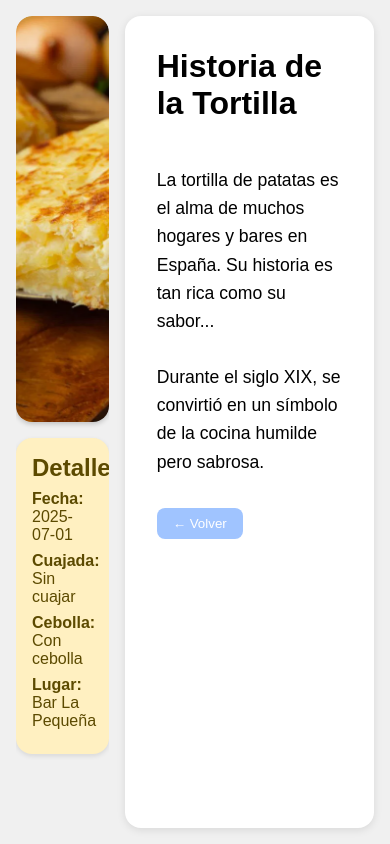
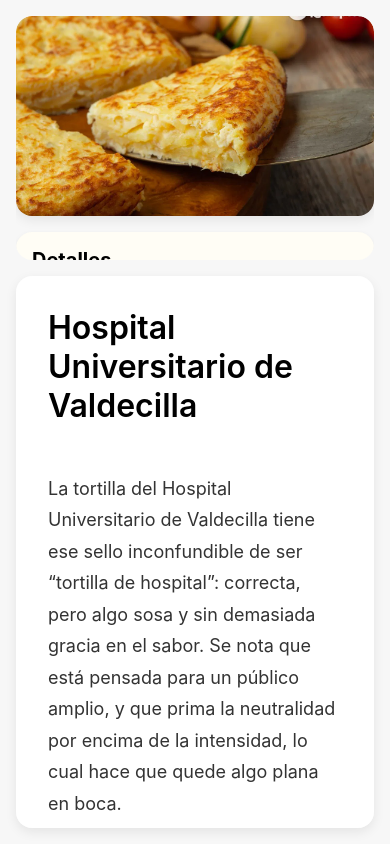
Before and after one commit to Varlas/tortilla, a React (Vite) app: page /articulo/1 in a window 390 px wide. Built offline with nearby package versions, Linux system fonts and the light colour scheme.

Commit message:
Better styles

```diff
--- a/src/App.tsx
+++ b/src/App.tsx
@@ -16,7 +16,7 @@
 				<Route path="/" element={<Layout />} />
 				<Route path="/articulos" element={<ArticlesMasonry />} />
 				<Route path="/articulo/:id" element={<ArticleDetail />} />
-				<Route path="/normas" element={<Rules />} />
+				<Route path="/about" element={<Rules />} />
 				<Route path="/ranking" element={<Ranking />} />
 				<Route path="/selector" element={<TortillaSelector />} />
 				<Route path="/bar" element={<BarCard />} />
--- /dev/null
+++ b/src/components/ArticleDetail/ArticleDetail.css
@@ -0,0 +1,135 @@
+/* ArticleDetail.css */
+
+/* CONTENEDOR PRINCIPAL */
+.articleLayout {
+  display: flex;
+  gap: 1rem;
+  height: 100vh;
+  padding: 1rem;
+  box-sizing: border-box;
+  background-color: #f7f7f7;
+  font-family: 'Inter', sans-serif;
+}
+
+/* PANEL IZQUIERDO */
+.leftPanel {
+  flex: 1;
+  display: flex;
+  flex-direction: column;
+  gap: 1rem;
+  border-radius: 1rem;
+  overflow: hidden;
+  max-height: 100vh;
+}
+
+/* IMAGEN DEL ARTÍCULO */
+.articleImage {
+  width: 100%;
+  height: 300px;
+  object-fit: cover;
+  border-radius: 1rem;
+  box-shadow: 0 4px 12px rgba(0, 0, 0, 0.08);
+}
+
+/* KEY POINTS ESTILO MODERNO */
+.keyPoints {
+  display: flex;
+  flex-wrap: wrap;
+  gap: 0.5rem;
+  padding: 1rem;
+  border-radius: 1rem;
+  background-color: #fffdf5;
+  box-shadow: 0 2px 5px rgba(0,0,0,0.08);
+}
+
+.keyPoints h2 {
+  width: 100%;
+  font-size: 1.25rem;
+  margin-bottom: 0.5rem;
+}
+
+.keyPoints ul {
+  display: flex;
+  flex-wrap: wrap;
+  gap: 0.5rem;
+  padding: 0;
+  margin: 0;
+  list-style: none;
+  width: 100%;
+}
+
+.keyPoints li {
+  background-color: #fff7d6;
+  color: #5c4a00;
+  padding: 0.5rem 0.75rem;
+  border-radius: 0.5rem;
+  font-size: 0.9rem;
+  box-shadow: 0 1px 3px rgba(0,0,0,0.1);
+}
+
+/* PANEL DERECHO */
+.rightPanel {
+  flex: 2;
+  background-color: #ffffff;
+  padding: 2rem;
+  border-radius: 1rem;
+  overflow-y: auto;
+  box-shadow: 0 4px 12px rgba(0, 0, 0, 0.08);
+}
+
+.rightPanel h1 {
+  font-size: 2rem;
+  font-weight: 600;
+  margin-bottom: 1rem;
+}
+
+.rightPanel p {
+  font-size: 1.125rem;
+  line-height: 1.75;
+  white-space: pre-line;
+  color: #333333;
+}
+
+/* BOTÓN DE VOLVER */
+.backButton {
+  margin-top: 2rem;
+  padding: 0.75rem 1.5rem;
+  background-color: #a0c4ff;
+  color: white;
+  border: none;
+  border-radius: 0.75rem;
+  cursor: pointer;
+  font-weight: 500;
+  transition: all 0.3s ease;
+  box-shadow: 0 2px 5px rgba(0,0,0,0.15);
+}
+
+.backButton:hover {
+  background-color: #88b5ee;
+  transform: translateY(-2px);
+  box-shadow: 0 4px 8px rgba(0,0,0,0.2);
+}
+
+/* ARTÍCULO NO ENCONTRADO */
+.notFound {
+  text-align: center;
+  padding: 2rem;
+  font-size: 1.25rem;
+  color: #555555;
+}
+
+/* RESPONSIVE */
+@media (max-width: 768px) {
+  .articleLayout {
+    flex-direction: column;
+  }
+
+  .leftPanel,
+  .rightPanel {
+    width: 100%;
+  }
+
+  .articleImage {
+    height: 200px;
+  }
+}
--- a/src/components/ArticleDetail/ArticleDetail.module.css
+++ /dev/null
@@ -1,85 +0,0 @@
-.articleLayout {
-    display: flex;
-    gap: 1rem;
-    height: 100vh;
-    padding: 1rem;
-    box-sizing: border-box;
-    background-color: #f0f0f0;
-  }
-
-  .leftPanel {
-    flex: 1;
-    display: flex;
-    flex-direction: column;
-    gap: 1rem;
-    border-radius: 1rem;
-    overflow: hidden;
-  }
-
-  .articleImage {
-    width: 100%;
-    height: 50%;
-    object-fit: cover;
-    border-radius: 1rem;
-    box-shadow: 0 2px 5px rgba(0, 0, 0, 0.2);
-  }
-
-  .keyPoints {
-    background-color: #fff0c1;
-    padding: 1rem;
-    border-radius: 1rem;
-    box-shadow: 0 2px 5px rgba(0, 0, 0, 0.1);
-    color: #5c4a00;
-  }
-
-  .keyPoints h2 {
-    margin-bottom: 0.5rem;
-  }
-
-  .keyPoints ul {
-    list-style: none;
-    padding: 0;
-    margin: 0;
-  }
-
-  .keyPoints li {
-    margin-bottom: 0.5rem;
-  }
-
-  .rightPanel {
-    flex: 2;
-    background-color: white;
-    padding: 2rem;
-    border-radius: 1rem;
-    overflow-y: auto;
-    box-shadow: 0 2px 8px rgba(0, 0, 0, 0.1);
-  }
-
-  .rightPanel h1 {
-    margin-bottom: 1rem;
-  }
-
-  .rightPanel p {
-    font-size: 1.1rem;
-    line-height: 1.6;
-    white-space: pre-line;
-  }
-
-  .backButton {
-    margin-top: 2rem;
-    padding: 0.5rem 1rem;
-    background-color: #a0c4ff;
-    color: white;
-    border: none;
-    border-radius: 0.5rem;
-    cursor: pointer;
-  }
-
-  .backButton:hover {
-    background-color: #88b5ee;
-  }
-
-  .notFound {
-    text-align: center;
-    padding: 2rem;
-  }
--- a/src/components/ArticleDetail/ArticleDetail.tsx
+++ b/src/components/ArticleDetail/ArticleDetail.tsx
@@ -1,6 +1,7 @@
+import React from 'react';
 import { useParams, useNavigate } from 'react-router-dom';
 import { articles } from '../../data/articles';
-import styles from './ArticleDetail.module.css';
+import './ArticleDetail.css'; // Usaremos CSS modular simple aquí
 
 export const ArticleDetail: React.FC = () => {
   const { id } = useParams();
@@ -10,9 +11,11 @@
 
   if (!article) {
     return (
-			<div className={styles.notFound}>
+      <div className="notFound">
         <h1>Artículo no encontrado</h1>
-				<button onClick={() => navigate(-1)}>Volver</button>
+        <button className="backButton" onClick={() => navigate(-1)}>
+          Volver
+        </button>
       </div>
     );
   }
@@ -20,35 +23,27 @@
   const { image, title, content, keyPoints } = article;
 
   return (
-		<div className={styles.articleLayout}>
-			<div className={styles.leftPanel}>
-				<img src={image} alt={title} className={styles.articleImage} />
-				<div className={styles.keyPoints}>
+    <div className="articleLayout">
+      {/* PANEL IZQUIERDO */}
+      <div className="leftPanel">
+        <img src={image} alt={title} className="articleImage" />
+        <div className="keyPoints">
           <h2>Detalles</h2>
           <ul>
-						<li>
-							<strong>Fecha:</strong> {keyPoints.fecha}
+            {Object.entries(keyPoints).map(([key, value]) => (
+              <li key={key}>
+                <strong>{key.charAt(0).toUpperCase() + key.slice(1)}:</strong> {value}
               </li>
-						<li>
-							<strong>Cuajada:</strong> {keyPoints.cuajada}
-						</li>
-						<li>
-							<strong>Cebolla:</strong> {keyPoints.cebolla}
-						</li>
-						<li>
-							<strong>Lugar:</strong> {keyPoints.local}
-						</li>
+            ))}
           </ul>
         </div>
       </div>
 
-			<div className={styles.rightPanel}>
+      {/* PANEL DERECHO */}
+      <div className="rightPanel">
         <h1>{title}</h1>
         <p>{content}</p>
-				<button
-					className={styles.backButton}
-					onClick={() => navigate(-1)}
-				>
+        <button className="backButton" onClick={() => navigate(-1)}>
           ← Volver
         </button>
       </div>
--- a/src/data/articles.ts
+++ b/src/data/articles.ts
@@ -4,34 +4,34 @@
 export const articles = [
 	{
 		id: '1',
-		title: 'Historia de la Tortilla',
+		title: 'Hospital Universitario de Valdecilla',
 		image: img1,
 		content: `
-La tortilla de patatas es el alma de muchos hogares y bares en España. Su historia es tan rica como su sabor...
+La tortilla del Hospital Universitario de Valdecilla tiene ese sello inconfundible de ser “tortilla de hospital”: correcta, pero algo sosa y sin demasiada gracia en el sabor. Se nota que está pensada para un público amplio, y que prima la neutralidad por encima de la intensidad, lo cual hace que quede algo plana en boca.
 
-Durante el siglo XIX, se convirtió en un símbolo de la cocina humilde pero sabrosa.
+En cuanto a la textura, la tortilla está bastante cuajada, con una consistencia firme que se mantiene bien en el plato. Sin embargo, a esa solidez se le añade un ligero regusto ácido que sorprende y no termina de encajar con la sencillez del conjunto, restándole atractivo a cada bocado.
+
+Lo que equilibra la experiencia es todo lo que rodea al pincho: el personal de la cafetería es cercano y amable, transmitiendo una atención muy positiva para el volumen de gente que atienden a diario. El pan de acompañamiento resulta una grata sorpresa, fresco y de buena calidad, mientras que los baños destacan por su limpieza, lo que siempre se agradece en un entorno hospitalario.
 `,
 		keyPoints: {
 			fecha: '2025-07-01',
-			cuajada: 'Sin cuajar',
+			cuajada: 'Cuajada',
 			cebolla: 'Con cebolla',
-			local: 'Bar La Pequeña',
+			tamaño: 'Medio',
+			precio: '$',
+			pan: 'incluido',
+			ambiente: 'activo',
+			limpieza: 'buena',
+			valoracion: '2,5/5'
 		},
 	},
-	{
-		id: '2',
-		title: 'Recetas Tradicionales',
-		image: img2,
-		content: `
-Esta receta es un clásico. Solo necesitas huevos, patata, sal y aceite de oliva.
+	{ id: "2", title: "Cafetería Sol y Sombra", image: img2, content: "La tortilla de Sol y Sombra destaca por su tamaño generoso y su sabor intenso. El punto de sal es correcto, aunque en ocasiones puede resultar un poco aceitosa.\n\nLa textura es consistente, más tirando a cuajada, pero con un interior todavía jugoso. Se nota el uso de patata de buena calidad.\n\nEl local es animado, con un ambiente tradicional y camareros rápidos y atentos. El pan acompaña de manera correcta, y los baños cumplen con lo esperado.", keyPoints: { fecha: "2025-01-15", cuajada: "Medio cuajada", cebolla: "Sin cebolla", local: "Centro histórico" } },
+     { id: "3", title: "Bar La Esquina Dorada", image: img1, content: "La tortilla tiene un sabor equilibrado, aunque sin grandes sorpresas. Es correcta, pero no memorable.\n\nEn cuanto a textura, está bastante cuajada y tiende a ser seca en algunos trozos.\n\nEl personal es muy simpático y cercano, lo que mejora la experiencia general. El pan que ofrecen está tierno y el local se mantiene bastante limpio.", keyPoints: { fecha: "2025-03-02", cuajada: "Muy cuajada", cebolla: "Con cebolla", local: "Barrio residencial" } },
+	 { id: "4", title: "Restaurante El Portón", image: img2, content: "Una tortilla con un punto casero que se agradece. El sabor es suave y agradable, con el toque justo de cebolla.\n\nLa textura es cremosa en el centro, lo que la hace especialmente apetecible.\n\nEl personal es muy formal, y el pan de hogaza que la acompaña es excelente. Los baños son amplios y cuidados.", keyPoints: { fecha: "2025-02-20", cuajada: "Poco cuajada", cebolla: "Con cebolla", local: "Restaurante familiar" } },
+	 { id: "5", title: "Bar Deportivo", image: img1, content: "La tortilla aquí cumple con su función de ser un bocado rápido. No destaca en sabor, bastante neutro y simple.\n\nLa textura es firme, totalmente cuajada.\n\nEl ambiente es bullicioso, ideal para ver partidos. El pan es corriente, y los baños, aunque pequeños, se mantienen limpios.", keyPoints: { fecha: "2025-04-08", cuajada: "Muy cuajada", cebolla: "Sin cebolla", local: "Bar deportivo" } },
+	 { id: "6", title: "Mesón La Encina", image: img2, content: "Una tortilla con mucho sabor, gracias al punto de cebolla caramelizada. Resulta jugosa y sabrosa.\n\nLa textura es intermedia, ni muy líquida ni demasiado seca.\n\nEl personal es cercano y amable. El pan de pueblo que la acompaña es un plus. Los baños, correctos y funcionales.", keyPoints: { fecha: "2025-06-01", cuajada: "Medio cuajada", cebolla: "Con cebolla", local: "Mesón tradicional" } },
+	 { id: "7", title: "Cafetería Central", image: img1, content: "Tortilla sencilla, bien ejecutada y sin demasiados artificios. Ideal para desayunos rápidos.\n\nLa textura es más bien seca, pero acompaña bien con café o refrescos.\n\nEl personal es correcto y rápido. El pan es del día, sin destacar especialmente. Los baños están limpios aunque algo antiguos.", keyPoints: { fecha: "2025-03-19", cuajada: "Muy cuajada", cebolla: "Sin cebolla", local: "Cafetería céntrica" } },
+	 { id: "8", title: "Bar Los Amigos", image: img2, content: "Una tortilla con carácter, ligeramente salada pero muy sabrosa. Tiene un punto que engancha.\n\nLa textura es melosa, con el centro poco cuajado.\n\nEl trato es cercano y familiar. El pan crujiente recién hecho es un acierto. Los baños cumplen con las expectativas.", keyPoints: { fecha: "2025-05-10", cuajada: "Poco cuajada", cebolla: "Con cebolla", local: "Bar de barrio" } }
 
-¿El truco? La paciencia, y dejar que cada ingrediente brille.
-`,
-		keyPoints: {
-			fecha: '2025-06-15',
-			cuajada: 'Poco cuajada',
-			cebolla: 'Sin cebolla',
-			local: 'Casa Pepe',
-		},
-	},
+
 ];
```
Also changed, not shown: src/components/ArticlesMasonry/ArticlesMasonry.tsx (+1 -11 lines), src/components/Layout/Layout.tsx (+2 -8 lines). Lines whose indentation alone changed are shown as unchanged.
